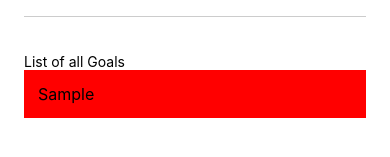
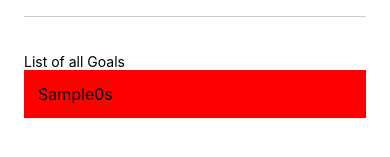
Before and after one commit to anandsimmy/rn-course, a React Native app: screen / in a window 390 px wide. Both pictures are taken after typing "Sample" into the empty fields and a click on the button "ADD GOAL". Shown: the part 165-322 px from the top of the page. Built offline with nearby package versions, Linux system fonts and the light colour scheme.

Commit message:
minor changes

```diff
--- a/App.js
+++ b/App.js
@@ -32,7 +32,7 @@ const App = () => {
           return (
             <Text style={styles.listItemStyles} key={index}>
               {courseGoal}
-              {/* {index}s */}
+              {index}s
             </Text>
           );
         })}
```
